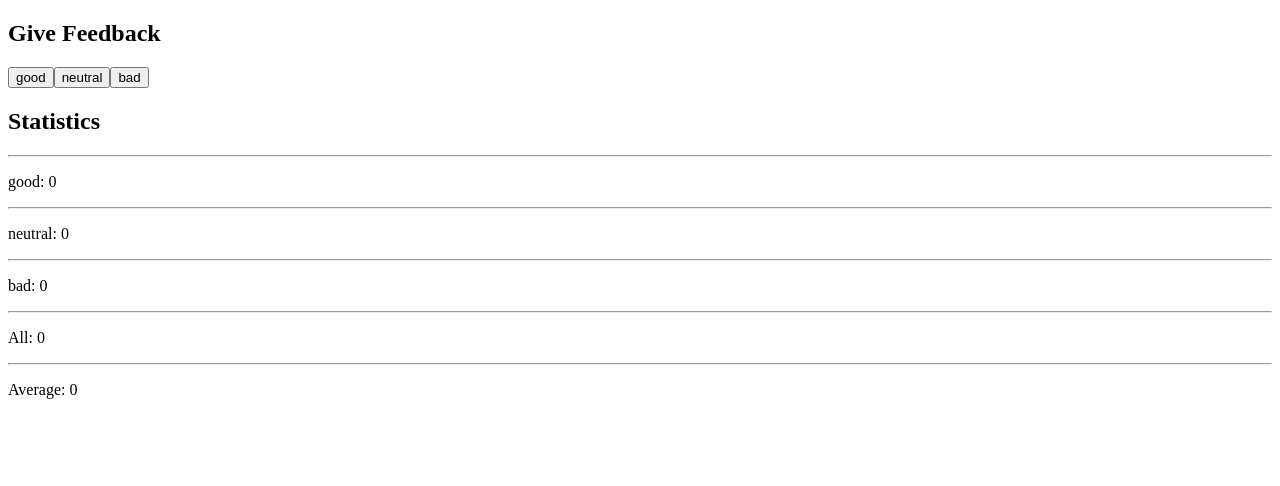
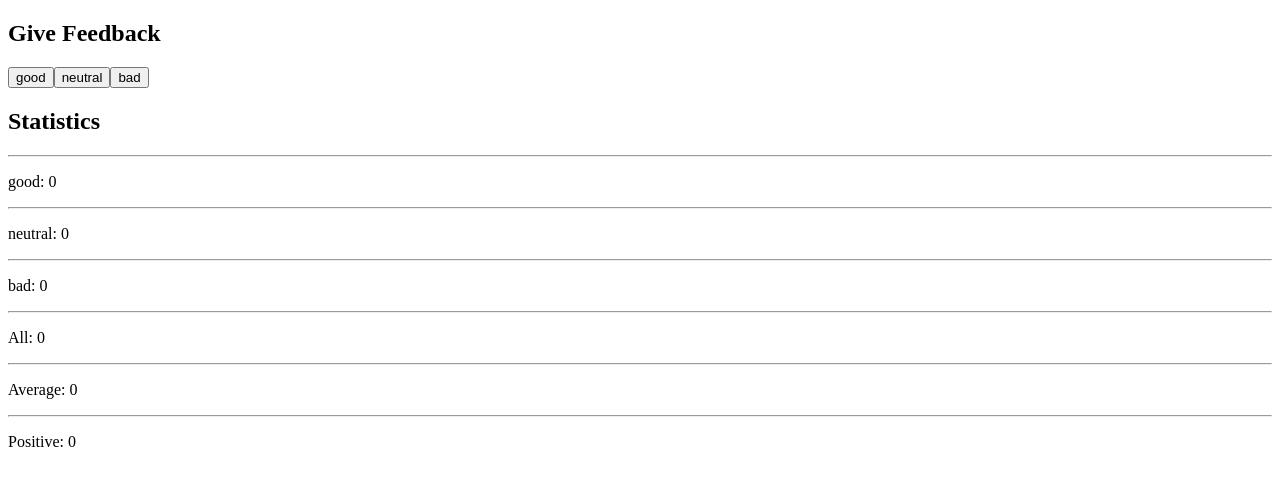
Before and after one commit to quemeraisc/fullstack_Helsinki, a React (Create React App) app in the folder part1/unicafe/: page / in a window 1280 px wide. Shown: the top 486 px of the page. Built offline with nearby package versions, Linux system fonts and the light colour scheme.

Commit message:
1.7 unicafe step 2 implemented

```diff
--- a/part1/unicafe/src/App.js
+++ b/part1/unicafe/src/App.js
@@ -25,6 +25,10 @@ const App = () => {
     const average = () => {
         if (total === 0) return 0
         return (good - bad) / total
+    }
+    const percentPositve = () => {
+        if (total === 0) return 0
+        return (good / total) * 100
     }
 
     return (
@@ -64,6 +68,10 @@ const App = () => {
                 title = "Average"
                 stat = {average()}
             />
+            <Stats
+                title = "Positive"
+                stat = {percentPositve()}
+            />
         </div>
     )
 }
```
